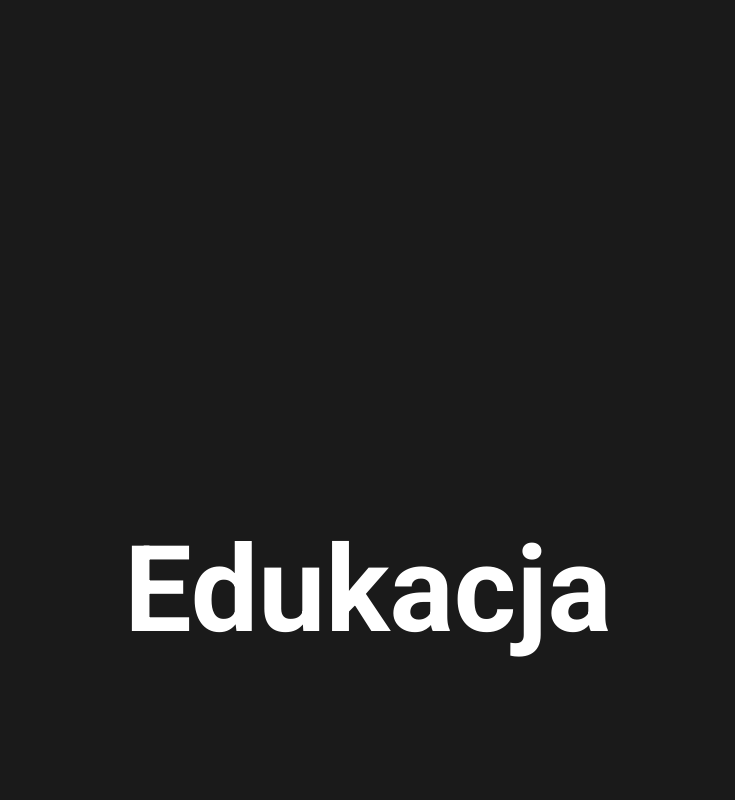
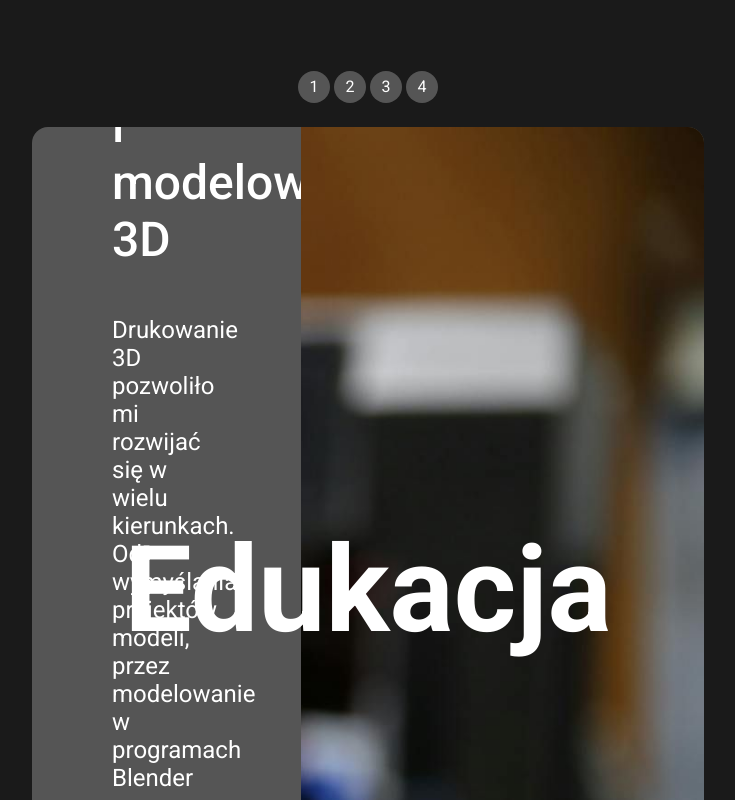
Before and after one commit to Vidariondr/cloud_resume, a plain HTML site: page index.html in a window 1280 px wide. Shown: the part 1880-2680 px from the top of the page, without its empty margins (272-1007 px from the left). Drawn offline with Linux system fonts and the light colour scheme.

Commit message:
feat(hobby): initial content

```diff
--- a/index.html
+++ b/index.html
@@ -32,7 +32,44 @@ na YouTubie)</li>
                     <p class="job_date">09/2021 - 10/2024</p>
             </div>
           </section>
-          <section><h2>Hobby</h2></section>
+          <section><h2>Hobby</h2>
+            <div id="hobbies_carousel">
+              <a class="carousel_button" href="#hobbies_slide_1">1</a>
+              <a class="carousel_button" href="#hobbies_slide_2">2</a>
+              <a class="carousel_button" href="#hobbies_slide_3">3</a>
+              <a class="carousel_button" href="#hobbies_slide_4">4</a>
+              <div id="slides">
+                <div class="slide" id="hobbies_slide_1">
+                  <div class="slide_text_container">
+                    <h3>Drukowanie i modelowanie 3D</h3>
+                    <p class="slide_description">Drukowanie 3D pozwoliło mi rozwijać się w wielu kierunkach. Od wymyślania projektów modeli, przez modelowanie w programach Blender oraz FreeCAD, do składania własnej drukarki kabel po kablu, śrubka po śrubce. W wolnym czasie drukuje modele na zamówienie, oraz planuję zacząć malować figurki.</p>
+                  </div>
+                  <div class="slide_image" id="slide_image_1"></div>
+                </div>
+                <div class="slide" id="hobbies_slide_2">
+                  <div class="slide_text_container">
+                    <h3>Self-Hosting</h3>
+                    <p class="slide_description">Rosnące ceny serwisów internetowych pokazały mi świat self-hosting. Pozwoliło mi to na naukę konceptów sieci, dockera, VPN, i innnych. W tym momencie zarządzam dwoma serwerami Ubuntu z około 40 kontenerami docker.</p>
+                  </div>
+                  <div class="slide_image" id="slide_image_2"></div>
+                </div>
+                <div class="slide" id="hobbies_slide_3">
+                  <div class="slide_text_container">
+                    <h3>Jazda na rowerze</h3>
+                    <p class="slide_description">Jedni lubią biegać, inni chodzić na siłownię, a ja preferuję jazdę na rowerze. Póki na to pozwala pogoda oczywiście.</p>
+                  </div>
+                  <div class="slide_image" id="slide_image_3"></div>
+                </div>
+                <div class="slide" id="hobbies_slide_4">
+                  <div class="slide_text_container">
+                    <h3>Nauka Umiejętności</h3>
+                    <p class="slide_description">Uwielbiam nabywać wiedzę. Dzięki temu mogę pomagać innym ludziom. W tym momencie uczę się naprawy elektroniki, i planuję naukę obróbki figurek (szlifowanie, malowanie, itp).</p>
+                  </div>
+                  <div class="slide_image" id="slide_image_4"></div>
+                </div>
+              </div>
+            </div>
+          </section>
           <section><h2>Edukacja</h2></section>
           <section><h2>Umiejętności</h2></section>
           <section><h2>Projekty</h2></section>
--- a/style.css
+++ b/style.css
@@ -126,6 +126,89 @@ p {
   text-align: center;
 }
 
+#hobbies_carousel {
+  text-align: center;
+  width: 75%;
+  height: 75%;
+  grid-area: main;
+  place-self: center;
+}
+
+#slides {
+  display: flex;
+  overflow: auto;
+  scroll-snap-type: x mandatory;
+  scroll-behavior: smooth;
+  height: 100%;
+}
+
+.slide {
+  display: flex;
+  scroll-margin-top: 30em;
+  scroll-snap-align: start;
+  border-radius: 1em;
+  flex-shrink: 0;
+  width: 100%;
+  margin-right: 1em;
+  background-color: #555;
+}
+
+.slide_text_container {
+  display: flex;
+  flex-direction: column;
+  justify-content: center;
+  padding: 5em;
+  text-align: left;
+  width: 40%;
+}
+
+.slide_description {
+  text-align: left;
+  font-size: 1.5em;
+  font-style: normal;
+  padding-top: 2em;
+}
+
+.slide_image {
+  width: 60%;
+  border-radius: 0 1em 1em 0;
+  background-size: cover;
+}
+
+#slide_image_1 {
+  background-image: url(resources/3d_printing.jpg);
+  background-position: right;
+}
+
+#slide_image_2 {
+  background-image: url(resources/self_hosting.jpg);
+  background-position: left;
+}
+
+#slide_image_3 {
+  background-image: url(resources/bike.jpg);
+  background-position: right;
+}
+
+#slide_image_4 {
+  background-image: url(resources/skills.jpg);
+  background-position: right;
+}
+
+.carousel_button {
+  font-family: "Roboto", sans-serif;
+  display: inline-flex;
+  width: 2em;
+  height: 2em;
+  background-color: #555;
+  color: white;
+  text-decoration: none;
+  justify-content: center;
+  align-items: center;
+  border-radius: 50%;
+  margin: 0 0 1.5rem 0;
+}
+
 @keyframes typing {
   to {
     clip-path: inset(0 0 0 0);
```
Also changed, not shown: resources/3d_printing.jpg (added), resources/self_hosting.jpg (added), resources/skills.jpg (added), 1 other file.
